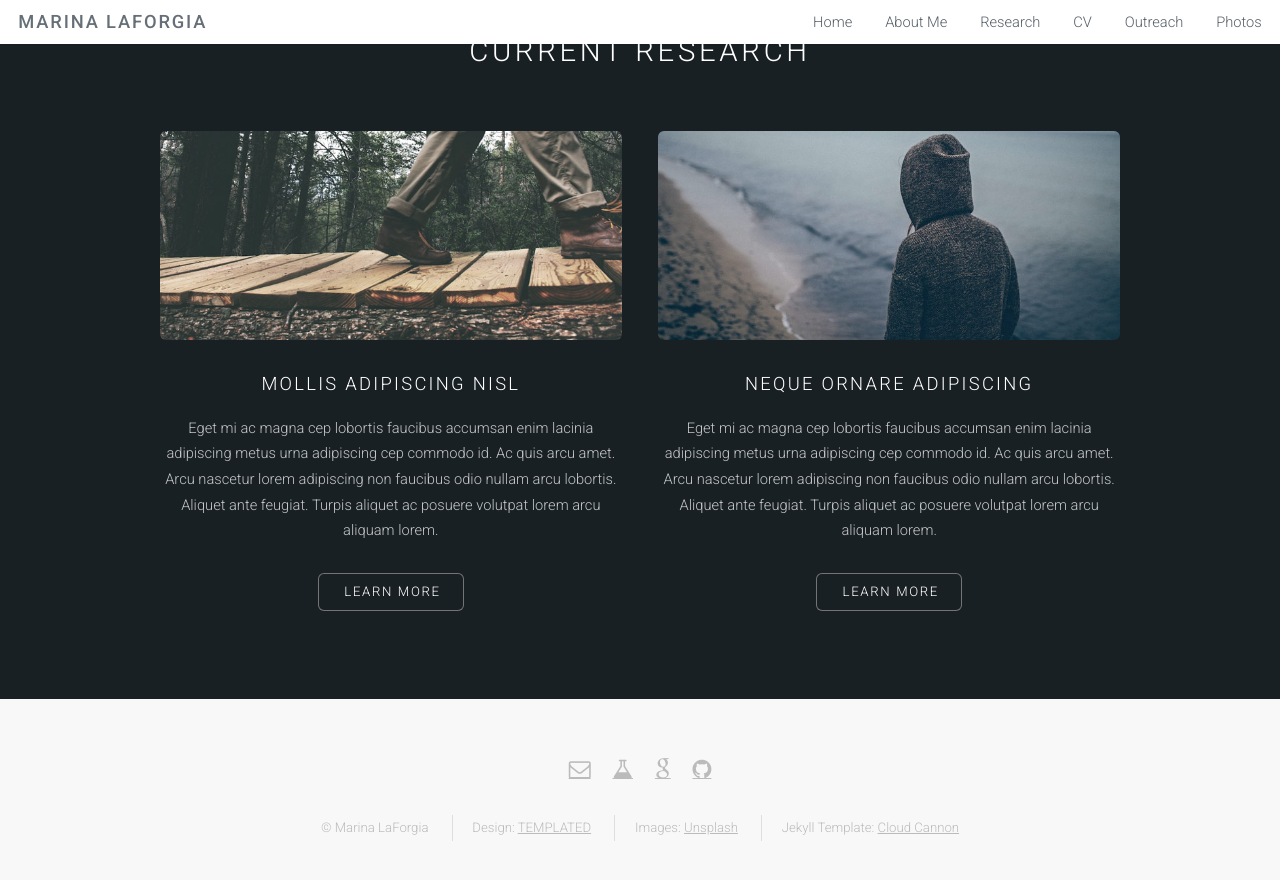
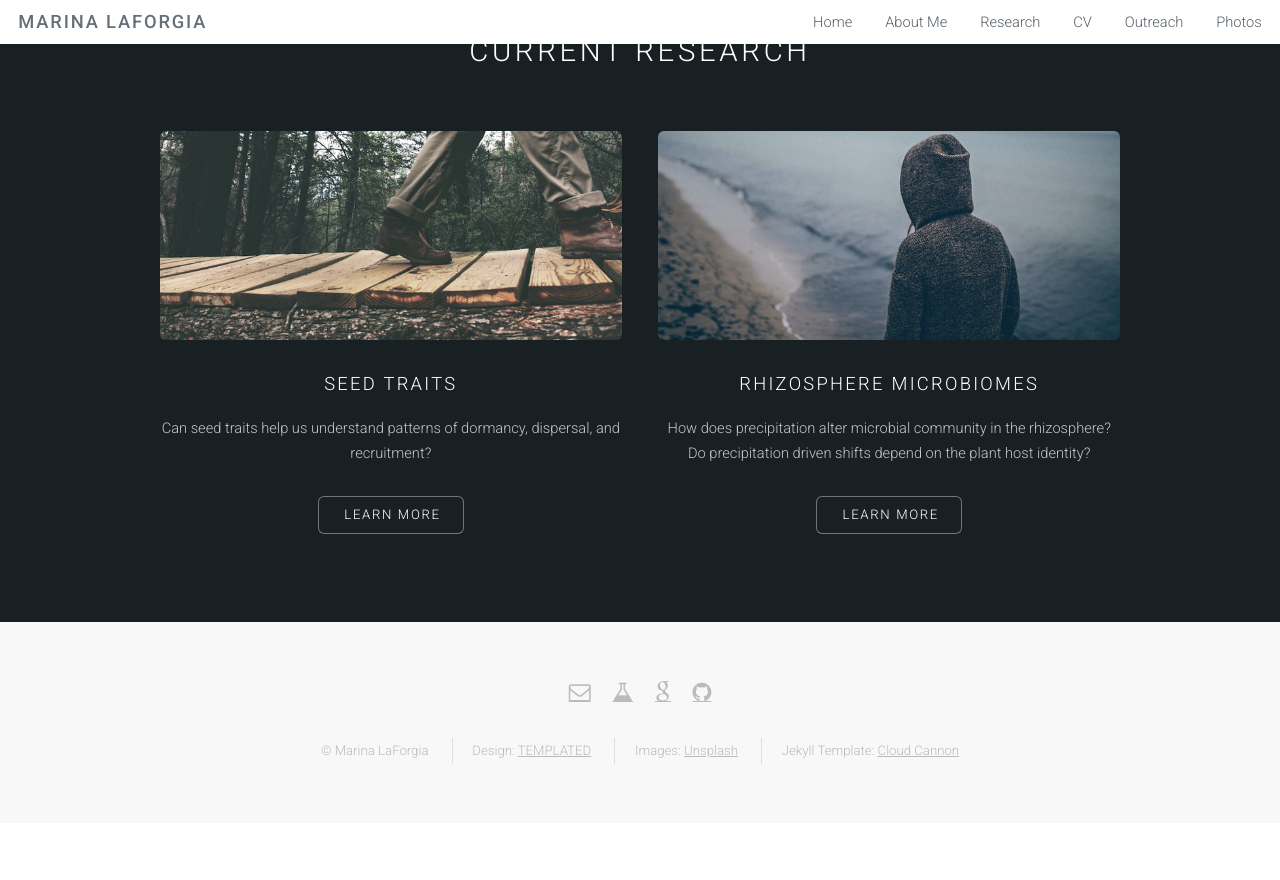
Before and after one commit to marinalaforgia/marinalaforgia.github.io, a Jekyll site: the page built from index.html, in a window 1280 px wide and 900 px high, scrolled down 1192 px. Shown: the top 880 px of the window. Built offline with Jekyll 4.4.1, drawn with Linux system fonts in a browser that asks for light colours; after the commit the page ends 2015 px from its top, so only the background shows below that.

Commit message:
Update index.html

```diff
--- a/index.html
+++ b/index.html
@@ -52,8 +52,8 @@ layout: landing-page
 						<div class="6u">
 							<section class="special">
 								<a href="#" class="image fit"><img src="images/pic01.jpg" alt="" /></a>
-								<h3>Mollis adipiscing nisl</h3>
-								<p>Eget mi ac magna cep lobortis faucibus accumsan enim lacinia adipiscing metus urna adipiscing cep commodo id. Ac quis arcu amet. Arcu nascetur lorem adipiscing non faucibus odio nullam arcu lobortis. Aliquet ante feugiat. Turpis aliquet ac posuere volutpat lorem arcu aliquam lorem.</p>
+								<h3>Seed Traits</h3>
+								<p>Can seed traits help us understand patterns of dormancy, dispersal, and recruitment? </p>
 								<ul class="actions">
 									<li><a href="#" class="button alt">Learn More</a></li>
 								</ul>
@@ -62,8 +62,8 @@ layout: landing-page
 						<div class="6u">
 							<section class="special">
 								<a href="#" class="image fit"><img src="images/pic02.jpg" alt="" /></a>
-								<h3>Neque ornare adipiscing</h3>
-								<p>Eget mi ac magna cep lobortis faucibus accumsan enim lacinia adipiscing metus urna adipiscing cep commodo id. Ac quis arcu amet. Arcu nascetur lorem adipiscing non faucibus odio nullam arcu lobortis. Aliquet ante feugiat. Turpis aliquet ac posuere volutpat lorem arcu aliquam lorem.</p>
+								<h3>Rhizosphere Microbiomes</h3>
+								<p>How does precipitation alter microbial community in the rhizosphere? Do precipitation driven shifts depend on the plant host identity?</p>
 								<ul class="actions">
 									<li><a href="#" class="button alt">Learn More</a></li>
 								</ul>
```
